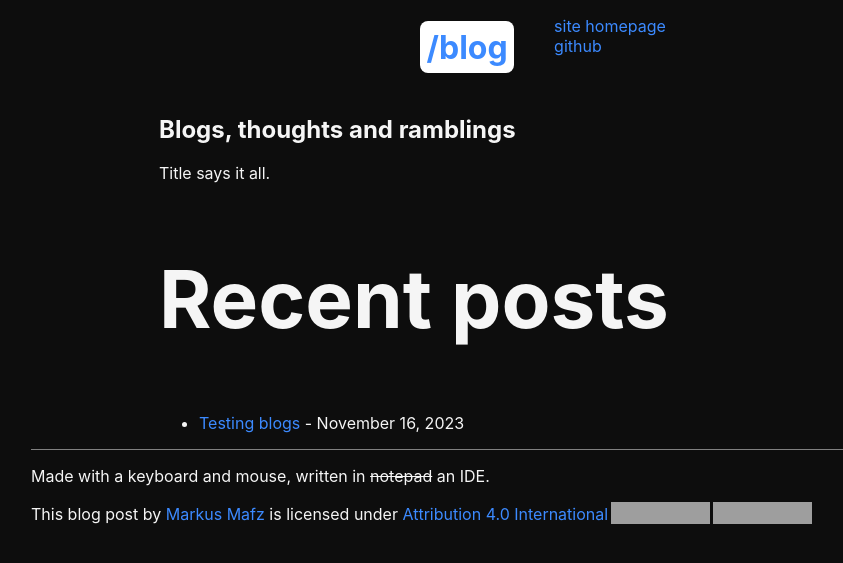
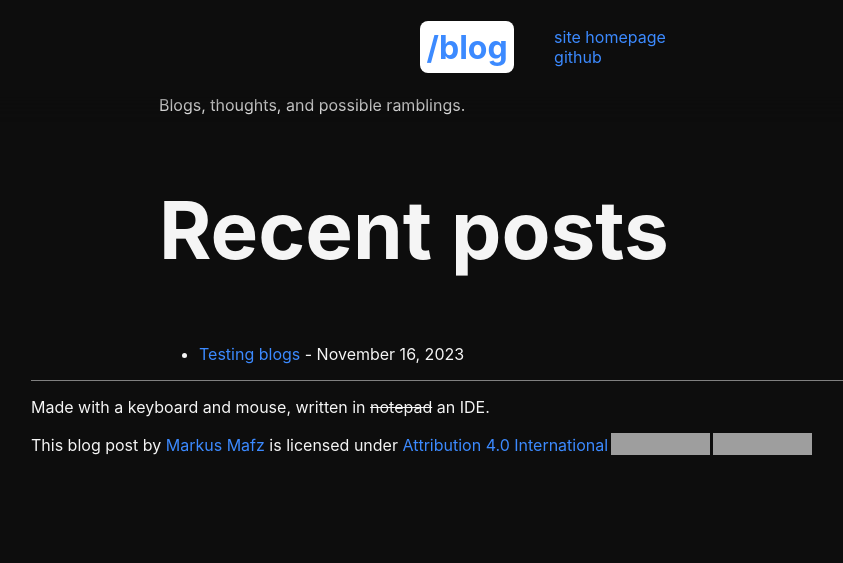
Before and after one commit to headquarter8302/blog, a Jekyll site: the page built from index.html, in a window 1280 px wide, cut to the strip 0-563 px from the top of the page. Shown: the whole strip, without its empty margins (97-940 px from the left). Built offline with Jekyll 4.4.1, drawn with Linux system fonts in a browser that asks for light colours; some web fonts are replaced; grey boxes are pictures that could not be loaded.

Commit message:
fix default

```diff
--- a/_layouts/default.html
+++ b/_layouts/default.html
@@ -19,8 +19,7 @@
     {% include header.html %}
     <main id="main">
         <article>
-            <h1 id="name">Blogs, thoughts and ramblings</h1>
-            <div id="description">Title says it all.</div>
+            <div id="description">Blogs, thoughts, and possible ramblings.</div>
             <section id="recentposts">
                 <h2>Recent posts</h2>
                 <ul>
--- a/resource/styles.css
+++ b/resource/styles.css
@@ -14,7 +14,6 @@ html,
 body {
   margin: 0;
   padding: 0;
-  overflow: hidden;
   min-height: 100%;
   min-width: 100%;
   height: 100%;
@@ -38,10 +37,17 @@ header {
   justify-content: center;
   position: sticky;
   top: 0;
+  background-color: #0d0d0d;
+  box-shadow: 0 0 30px #0d0d0d;
 }
 
 header ul {
   list-style-type: none;
+}
+
+header nav {
+  display: flex;
+  align-items: center;
 }
 
 h1#hero {
```
